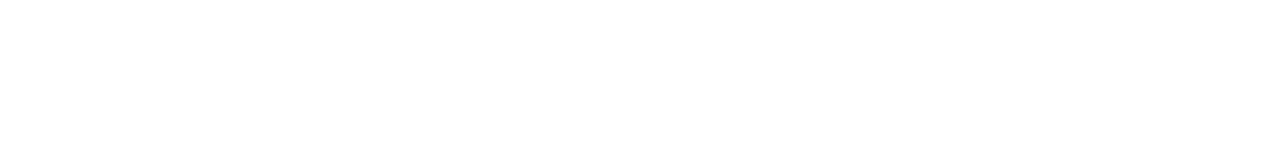
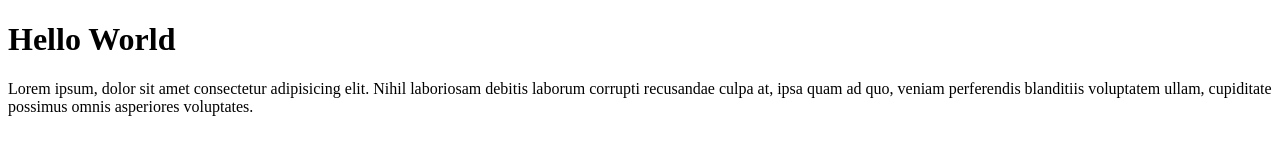
Before and after one commit to abdugaffor2004/cvTemplate, a plain HTML site: page index.html in a window 1280 px wide. Drawn offline with Linux system fonts and the light colour scheme.

Commit message:
feat: added some information

```diff
--- a/index.html
+++ b/index.html
@@ -4,9 +4,15 @@
     <meta charset="UTF-8">
     <meta http-equiv="X-UA-Compatible" content="IE=edge">
     <meta name="viewport" content="width=device-width, initial-scale=1.0">
-    <title>Document</title>
+    <title>Portfolio</title>
 </head>
 <body>
+    <h1> Hello World </h1>
+
+    <p>
+        Lorem ipsum, dolor sit amet consectetur adipisicing elit. Nihil laboriosam debitis laborum corrupti recusandae culpa at, ipsa quam ad quo, veniam perferendis blanditiis voluptatem ullam, cupiditate possimus omnis asperiores voluptates.
+
+    </p>
 
 </body>
 </html>
```
